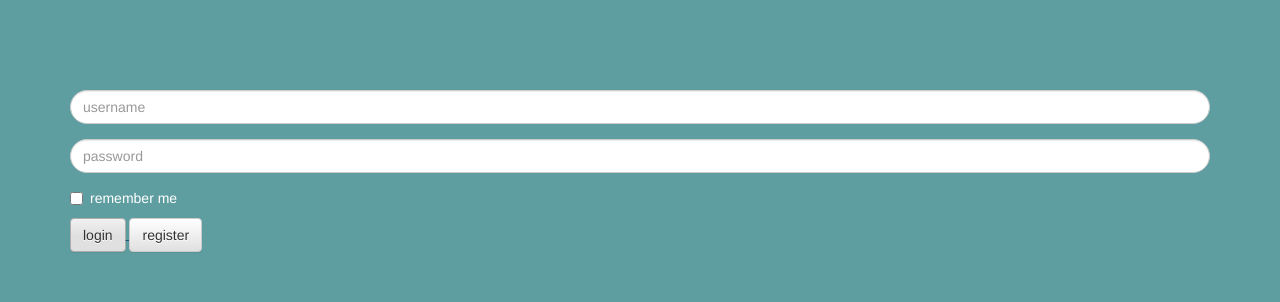
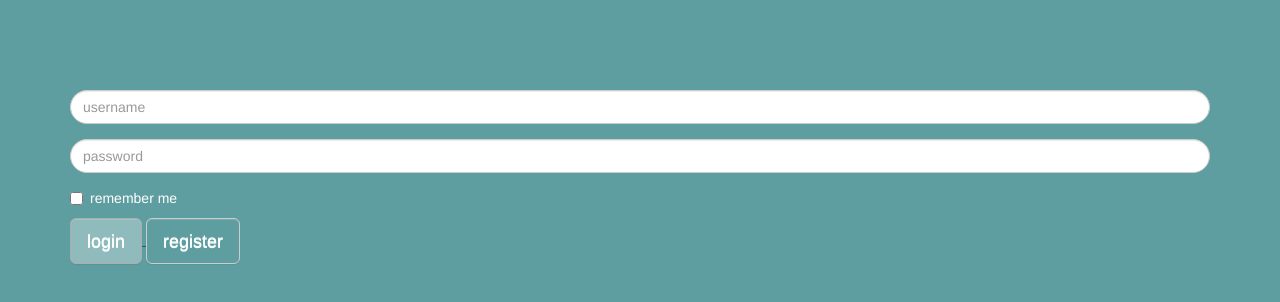
Before and after one commit to rayyada/studybuddy, a website: page static/index.html in a window 1280 px wide. In both pictures the pointer is over the button "login". Shown: the part 180-482 px from the top of the page. Drawn offline with nearby package versions, Linux system fonts and the light colour scheme.

Commit message:
Added fade effect to login buttons

```diff
--- a/static/css/main.css
+++ b/static/css/main.css
@@ -11,3 +11,19 @@ body {
 .form-control {
     border-radius: 20px;
 }
+
+.btn-lg {
+    background: none;
+    color: white;
+}
+
+.btn-lg:hover {
+    background: rgba(255, 255, 255, 0.3);
+    color: white;
+    -o-transition:color .5s ease-out, background .2s ease-in;
+    -ms-transition:color .5s ease-out, background .2s ease-in;
+    -moz-transition:color .5s ease-out, background .2s ease-in;
+    -webkit-transition:color .5s ease-out, background .2s ease-in;
+    /* ...and now override with proper CSS property */
+    transition:color .5s ease-out, background .2s ease-in;
+}
--- a/static/index.html
+++ b/static/index.html
@@ -29,9 +29,9 @@
                     </label>
                 </div>
                 <a href="partials/home.html">
-                    <button type="button" class="btn btn-default">login</button>
+                    <button type="button" class="btn btn-default btn-lg">login</button>
                 </a>
-                <button type="button" class="btn btn-default">register</button>
+                <button type="button" class="btn btn-default btn-lg">register</button>
             </form>
         </div>
     </body>
```
